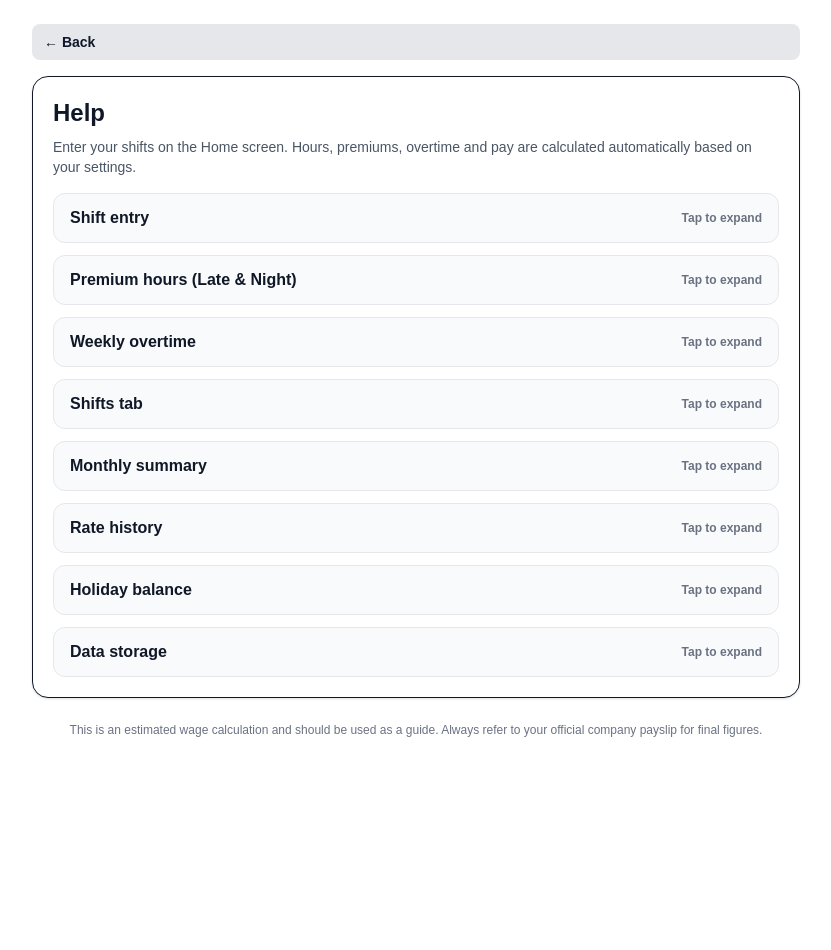
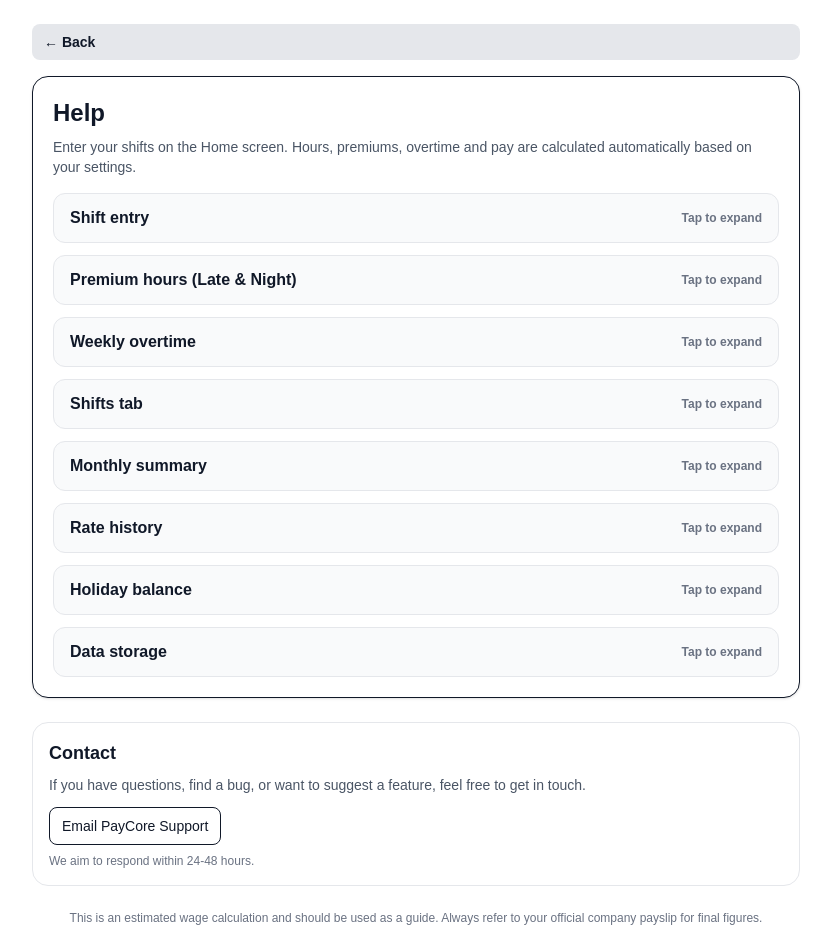
Before and after one commit to phil18019/wage-app, a Next.js app: page /help in a window 1280 px wide. Shown: the whole page, without its empty margins (224-1055 px from the left). Before the commit the page ends 800 px from the top, so only its background shows below. Built offline with nearby package versions, Linux system fonts and the light colour scheme.

Commit message:
Add PayCore support contact to help page

```diff
--- a/app/help/page.tsx
+++ b/app/help/page.tsx
@@ -124,7 +124,28 @@ export default function HelpPage() {
 
           </div>
         </div>
+{/* Contact */}
+<div className="mt-6 rounded-2xl border border-gray-200 p-4 dark:border-white/20">
+  <h2 className="text-lg font-semibold mb-2">Contact</h2>
 
+  <p className="text-sm text-gray-600 dark:text-white/70">
+    If you have questions, find a bug, or want to suggest a feature,
+    feel free to get in touch.
+  </p>
+
+  <div className="mt-3">
+    <a
+      href="mailto:paycoreapp@gmail.com"
+      className="inline-block rounded-lg border px-3 py-2 text-sm font-medium hover:bg-gray-100 dark:hover:bg-white/10"
+    >
+      Email PayCore Support
+    </a>
+  </div>
+
+  <p className="mt-2 text-xs text-gray-500 dark:text-white/50">
+    We aim to respond within 24-48 hours.
+  </p>
+</div>
         <p className="mt-6 text-xs text-gray-500 dark:text-gray-400 text-center">
           This is an estimated wage calculation and should be used as a guide.
           Always refer to your official company payslip for final figures.
```
